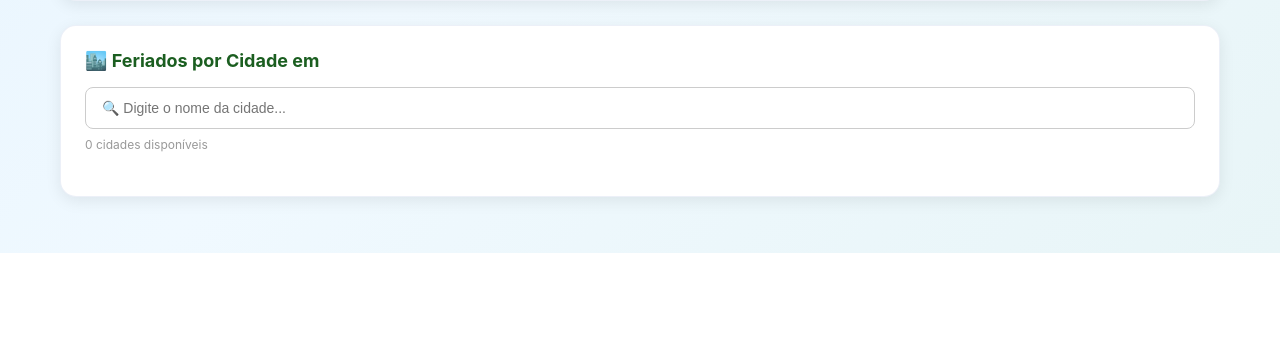
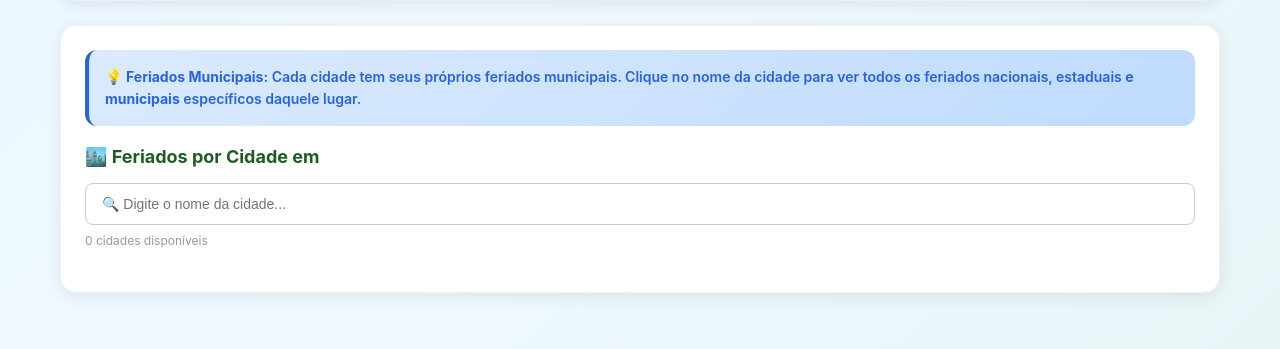
Before and after one commit to leanttro/leanttro_f, a Python web app: template templates/estado.html in a window 1280 px wide. Shown: the part 721-1070 px from the top of the page. Before the commit the page ends 974 px from the top, so only its background shows below. Run offline with Jinja, Linux system fonts and the light colour scheme; the template is opened without the code that fills it, so the values that code supplies are empty.

Commit message:
Update estado.html

```diff
--- a/templates/estado.html
+++ b/templates/estado.html
@@ -47,6 +47,12 @@
 
 <!-- ── CIDADES DO ESTADO (COM BUSCA) ─────────────────────── -->
 <div class="card">
+  <div style="background: linear-gradient(135deg, #dbeafe, #bfdbfe); padding: 16px; border-radius: 12px; margin-bottom: 20px; border-left: 4px solid #2563eb;">
+    <p style="margin: 0; color: #2563eb; font-size: 14px; font-weight: 600;">
+      💡 <strong>Feriados Municipais:</strong> Cada cidade tem seus próprios feriados municipais. Clique no nome da cidade para ver todos os feriados nacionais, estaduais <strong>e municipais</strong> específicos daquele lugar.
+    </p>
+  </div>
+
   <h2>🏙️ Feriados por Cidade em {{ estado.nome }}</h2>
 
   <!-- Barra de busca de cidades -->
@@ -74,9 +80,7 @@
   <!-- Grid de cidades (filtrável) -->
   <div class="grid" id="grid-cidades">
     {% for c in cidades %}
-    <a href="/{{ estado.uf.lower() }}/{{ c.slug }}/" class="cidade-item" data-cidade="{{ c.nome.lower() }}">
-      📍 {{ c.nome }}
-    </a>
+    <a href="/{{ estado.uf.lower() }}/{{ c.slug }}/" class="cidade-item" data-cidade="{{ c.nome.lower() }}">📍 {{ c.nome }}</a>
     {% endfor %}
   </div>
 
```
